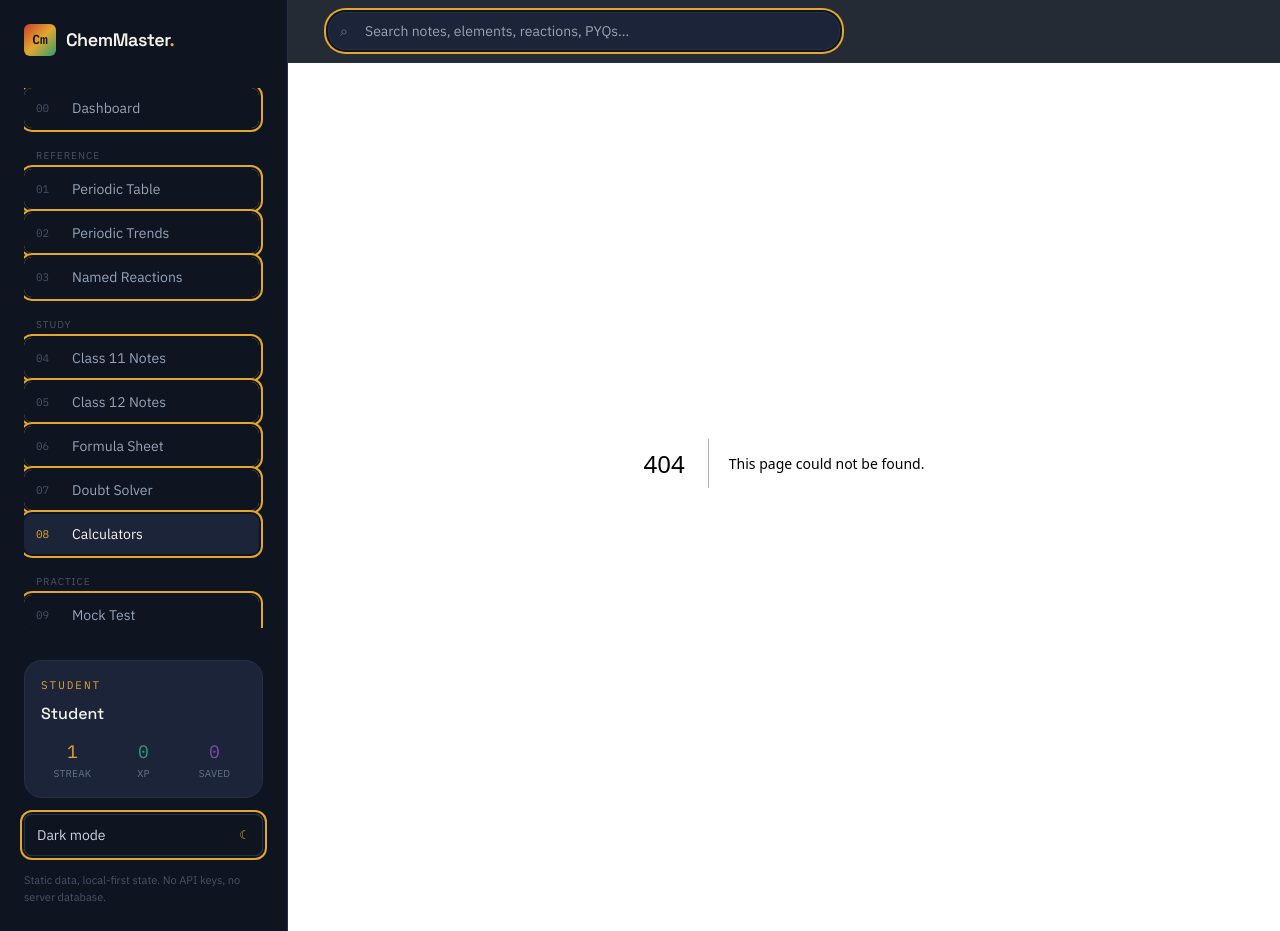
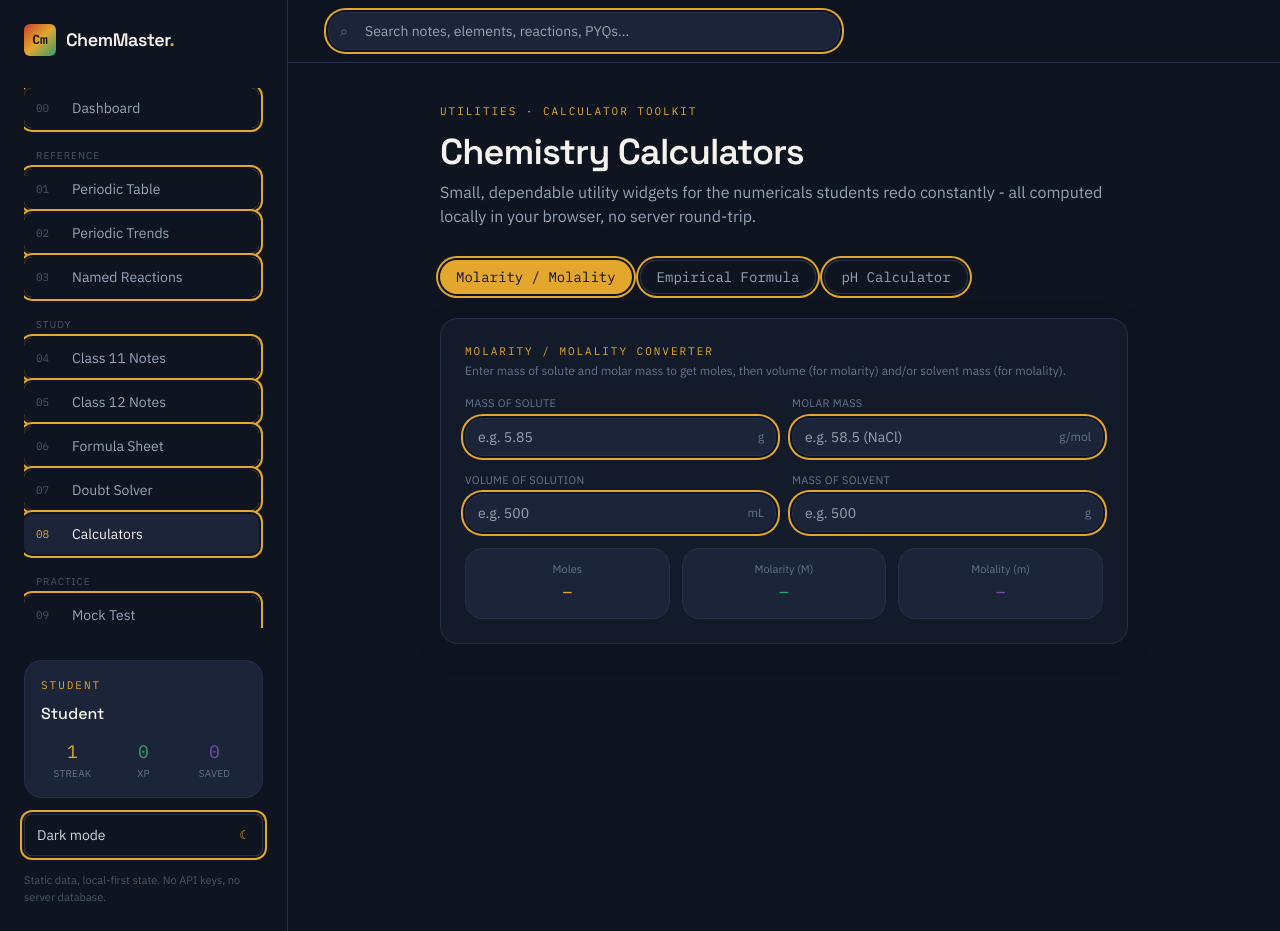
Before and after one commit to Krishgarg2708/ChemMaster-AI, a Next.js app: page /calculators in a window 1280 px wide. Before the commit this address had no page. Built offline with nearby package versions, Linux system fonts and the light colour scheme.

Commit message:
Add files via upload

```diff
--- /dev/null
+++ b/app/calculators/page.js
@@ -0,0 +1,7 @@
+import Calculators from "@/components/Calculators";
+
+export const metadata = { title: "Calculators — ChemMaster AI" };
+
+export default function CalculatorsPage() {
+  return <Calculators />;
+}
```
